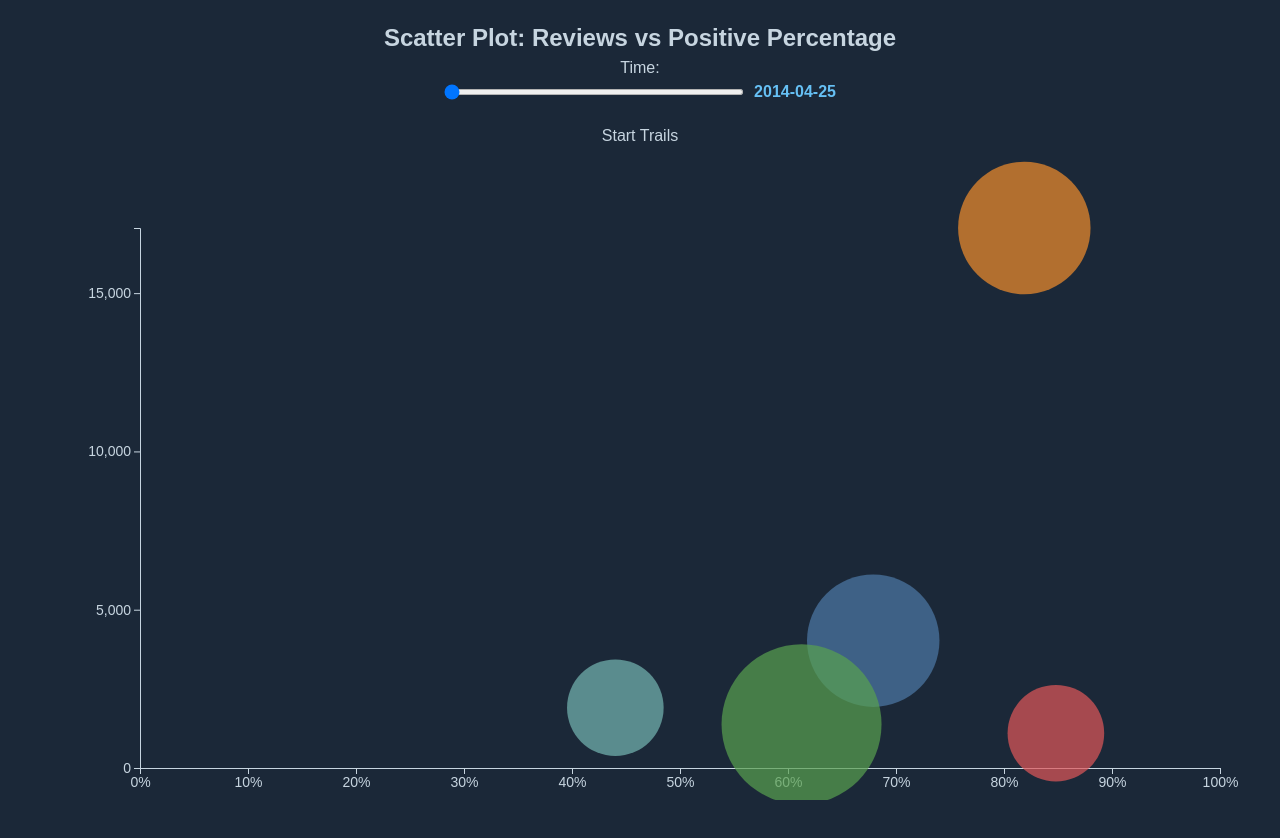
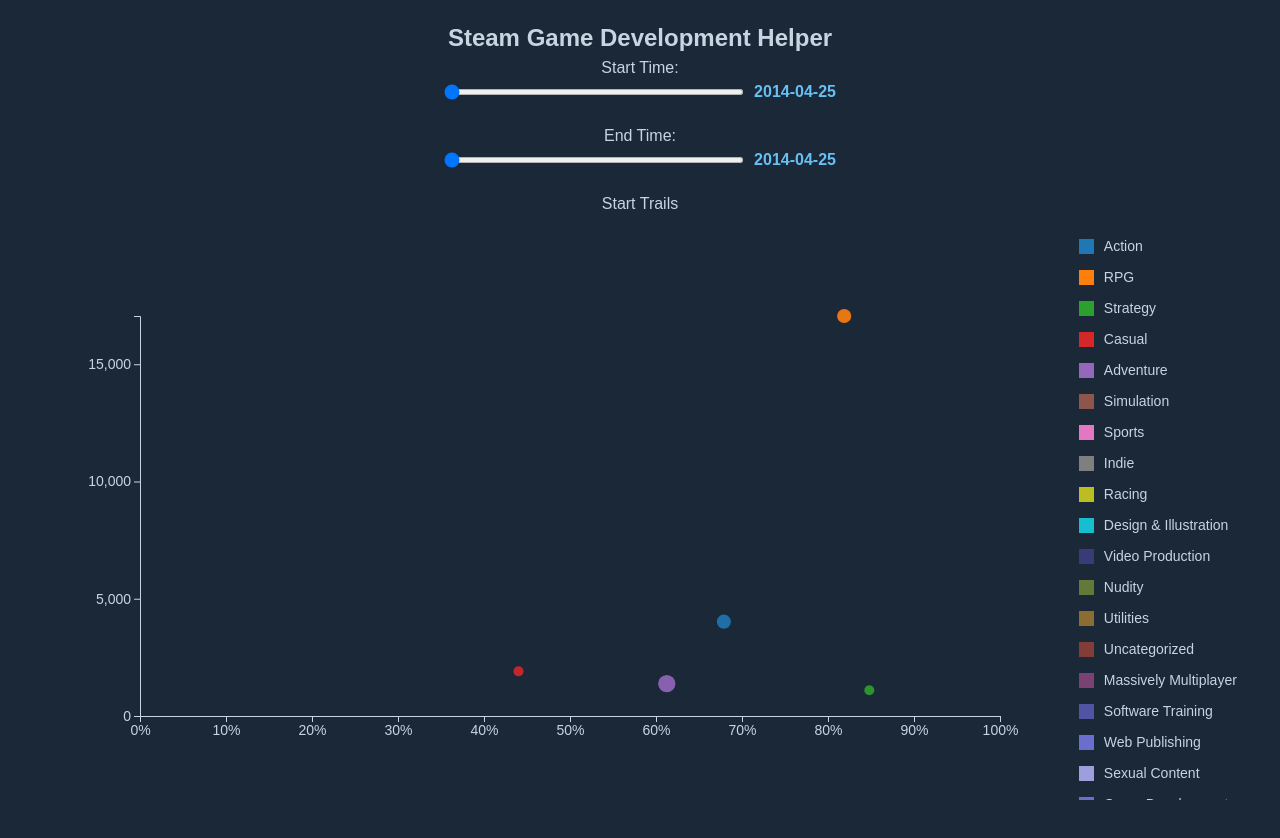
Before and after one commit to tuitui0415/Final-Project, a Vue app in the folder Final_Project/: page / in a window 1280 px wide. Shown: the top 838 px of the page. Built offline with nearby package versions, Linux system fonts and the light colour scheme.

Commit message:
trail_except

```diff
--- a/Final_Project/src/components/ScatterPlot.vue
+++ b/Final_Project/src/components/ScatterPlot.vue
@@ -1,26 +1,46 @@
 <template>
   <div class="container">
-    <h2>Scatter Plot: Reviews vs Positive Percentage</h2>
+    <h2>Steam Game Development Helper</h2>
     <div class="controls">
-      <label for="time-slider" class="slider-label">Time:</label>
+      <label for="start-slider" class="slider-label">Start Time:</label>
       <div class="slider-container">
         <input
-          id="time-slider"
+          id="start-slider"
           class="custom-slider"
           type="range"
           :min="0"
           :max="timeSteps.length - 1"
           step="1"
-          v-model="currentStep"
+          v-model="startStep"
           @input="updateData"
         />
-        <span class="slider-value">{{ timeSteps[currentStep] }}</span>
+        <span class="slider-value">{{ timeSteps[startStep] }}</span>
       </div>
+
+      <label for="end-slider" class="slider-label">End Time:</label>
+      <div class="slider-container">
+        <input
+          id="end-slider"
+          class="custom-slider"
+          type="range"
+          :min="startStep"
+          :max="timeSteps.length - 1"
+          step="1"
+          v-model="endStep"
+          @input="updateData"
+        />
+        <span class="slider-value">{{ timeSteps[endStep] }}</span>
+      </div>
+
       <button @click="toggleTrails" class="toggle-trails-btn">
         {{ showTrails ? "Stop Trails" : "Start Trails" }}
       </button>
     </div>
+
+    <div class="chart-container">
       <svg ref="chart"></svg>
+      <div ref="legend" class="legend-container"></div>
+    </div>
   </div>
 </template>
 
@@ -32,15 +52,17 @@
     return {
       data: [], // 原始数据
       filteredData: [], // 当前时间步的数据
+      trailsData: [], // 累积轨迹的数据
       svg: null, // SVG 容器
       width: 0,
       height: 0,
-      margin: { top: 80, right: 100, bottom: 80, left: 100 },
+      margin: { top: 80, right: 20, bottom: 120, left: 100 },
       timeSteps: [], // 时间步
-      currentStep: 0, // 当前时间步索引
+      startStep: 0, // 时间轴的起始索引
+      endStep: 0, // 时间轴的结束索引
       colorScale: null, // genre 映射到颜色的比例尺
       showTrails: false, // 是否显示 Trails
-      trailStartIndex: null, // Trails 的起始索引
+      selectedGenres: [], // 被选中的 genre 列表
     };
   },
   mounted() {
@@ -55,9 +77,9 @@
   },
   methods: {
     setChartSize() {
-      this.width = window.innerWidth;
-      this.height = window.innerHeight - 100;
-      this.margin = { top: 80, right: 100, bottom: 80, left: 100 };
+      this.width = window.innerWidth - 300; // 为 legend 留出 250px
+      this.height = window.innerHeight - 200;
+      this.margin = { top: 80, right: 20, bottom: 120, left: 100 };
     },
     resizeChart() {
       this.setChartSize();
@@ -84,19 +106,32 @@
           new Date(a) - new Date(b)
         );
         this.timeSteps = dates;
+        this.endStep = 0;
 
         console.log("Time Steps:", this.timeSteps);
 
         // 初始化颜色比例尺
         this.createColorScale();
         this.updateData();
+        this.initLegend(); // 初始化 legend
       } catch (error) {
         console.error("Error loading CSV data:", error);
       }
     },
     createColorScale() {
   const genres = Array.from(new Set(this.data.map((d) => d.reclassified_genre)));
-      this.colorScale = d3.scaleOrdinal().domain(genres).range(d3.schemeTableau10);
+
+  // 使用更大的调色板
+  const colorPalette = [
+    "#1f77b4", "#ff7f0e", "#2ca02c", "#d62728", "#9467bd", "#8c564b", "#e377c2",
+    "#7f7f7f", "#bcbd22", "#17becf", "#393b79", "#637939", "#8c6d31", "#843c39",
+    "#7b4173", "#5254a3", "#6b6ecf", "#9c9ede", "#6b6ecf", "#dbdb8d", "#393b79",
+    "#122d36"
+  ];
+
+  // 循环颜色以应对更多分类
+  this.colorScale = d3.scaleOrdinal().domain(genres).range(colorPalette);
+  this.selectedGenres = genres; // 初始化为所有 genre
 },
     initChart() {
       const { width, height, margin } = this;
@@ -118,33 +153,93 @@
         .attr("class", "tooltip")
         .style("opacity", 0);
     },
+    initLegend() {
+      const genres = this.colorScale.domain(); // 获取所有的 genre
+      const legendContainer = d3.select(this.$refs.legend);
+
+      // 清空之前的 legend
+      legendContainer.selectAll("*").remove();
+
+      const legend = legendContainer
+    .selectAll(".legend-item")
+    .data(genres)
+    .enter()
+    .append("div")
+    .attr("class", "legend-item")
+    .style("cursor", "pointer") // 添加鼠标指针样式
+    .on("click", (event, genre) => {
+      if (this.selectedGenres.includes(genre)) {
+        this.selectedGenres = this.selectedGenres.filter((g) => g !== genre);
+      } else {
+        this.selectedGenres.push(genre);
+      }
+      this.updateChart(); // 更新图表
+    });
+
+      // 添加颜色方块
+      legend
+        .append("div")
+        .style("background-color", (d) => this.colorScale(d))
+        .style("width", "15px")
+        .style("height", "15px")
+        .style("margin-right", "10px");
+
+      // 添加文字
+      legend
+        .append("span")
+        .text((d) => d)
+        .style("color", "#c7d5e0")
+        .style("font-size", "14px");
+
+        legend
+  .style("cursor", "pointer") // 鼠标指针样式
+  .on("click", (event, genre) => {
+    if (this.selectedGenres.includes(genre)) {
+      this.selectedGenres = this.selectedGenres.filter((g) => g !== genre);
+    } else {
+      this.selectedGenres.push(genre);
+    }
+    this.updateChart(); // 更新图表
+
+    // 更新 legend 样式
+    legend.style("opacity", (d) =>
+      this.selectedGenres.includes(d) ? 1 : 0.4
+    );
+  })
+  .style("opacity", (d) => (this.selectedGenres.includes(d) ? 1 : 0.4)); // 初始样式
+
+    },
+    toggleGenre(genre) {
+  // 切换选中状态
+    if (this.selectedGenres.includes(genre)) {
+    this.selectedGenres = this.selectedGenres.filter((g) => g !== genre);
+  } else {
+    this.selectedGenres.push(genre);
+  }
+
+  // 更新图表
+  this.updateChart();
+},
+
     toggleTrails() {
       this.showTrails = !this.showTrails;
-
-      if (this.showTrails) {
-        this.trailStartIndex = this.currentStep;
-      } else {
-        this.trailStartIndex = null;
-        this.updateTrails();
-      }
       this.updateData();
     },
     updateData() {
-      const currentDate = this.timeSteps[this.currentStep];
-      console.log("Slider shows:", currentDate);
+      const startDate = this.timeSteps[this.startStep];
+      const endDate = this.timeSteps[this.endStep];
+      console.log("Selected Date Range:", startDate, "to", endDate);
 
       const cumulativeDates = this.timeSteps.filter(
-        (date) => new Date(date) <= new Date(currentDate)
+        (date) => new Date(date) >= new Date(startDate) && new Date(date) <= new Date(endDate)
       );
-      console.log("Cumulative Dates:", cumulativeDates);
 
       const cumulativeGames = this.data.filter((d) => cumulativeDates.includes(d.release_date));
-      console.log("Games filtered for current step:", cumulativeGames.length);
 
       const genreStats = d3.rollups(
         cumulativeGames,
         (games) => ({
-          count: games.length, // 累积的游戏总数
+          count: games.length,
           avgPositiveRate: d3.mean(
             games,
             (g) => (g.positive_ratings / (g.positive_ratings + g.negative_ratings)) * 100
@@ -159,49 +254,74 @@
         ...stats,
       }));
 
-      console.log("Filtered Data:", this.filteredData);
-
-      this.updateTrails();
       this.updateChart();
     },
-    updateTrails() {
-      const { svg, margin, colorScale, showTrails, trailStartIndex, currentStep } = this;
+    updateChart() {
+  const { svg, filteredData, selectedGenres, width, height, margin, colorScale } = this;
 
-      if (!showTrails || trailStartIndex === null) {
-        svg.selectAll(".trail-circle").attr("opacity", 0);
-        return;
-      }
+  // 过滤只显示选中 genre 的数据
+  const filteredForSelectedGenres = filteredData.filter((d) =>
+    selectedGenres.includes(d.genre)
+  );
 
   const xScale = d3
     .scaleLinear()
-        .domain([0, 100]) // 好评率范围
-        .range([margin.left, this.width - margin.right]);
+    .domain([0, 100])
+    .range([margin.left, width - margin.right]);
 
   const yScale = d3
     .scaleLinear()
-        .domain([0, d3.max(this.filteredData, (d) => d.avgTotalReviews)])
-        .range([this.height - margin.bottom, margin.top]);
+    .domain([0, d3.max(filteredForSelectedGenres, (d) => d.avgTotalReviews || 0)])
+    .range([height - margin.bottom, margin.top]);
 
-      const opacityScale = d3
+  const sizeScale = d3
     .scaleLinear()
-        .domain([trailStartIndex, currentStep]) // 起点到当前时间步的透明度
-        .range([0.2, 1]);
+    .domain([0, d3.max(filteredForSelectedGenres, (d) => d.count || 0)])
+    .range([5, 100]);
 
+  // 更新 X 轴
   svg
-        .selectAll(".trail-circle")
-        .data(this.filteredData)
-        .join("circle")
-        .attr("class", "trail-circle")
+    .select(".x-axis")
+    .call(d3.axisBottom(xScale).ticks(10).tickFormat((d) => `${d}%`))
+    .selectAll("text")
+    .style("fill", "#c7d5e0")
+    .style("font-size", "14px");
+
+  // 更新 Y 轴
+  svg
+    .select(".y-axis")
+    .call(d3.axisLeft(yScale).ticks(5))
+    .selectAll("text")
+    .style("fill", "#c7d5e0")
+    .style("font-size", "14px");
+
+  // 渲染圆点
+  const circles = svg.selectAll(".circle").data(filteredForSelectedGenres, (d) => d.genre);
+
+  circles
+  .exit()
+  .transition()
+  .duration(500) // 动画持续时间
+  .attr("r", 0) // 圆形半径缩小为 0
+  .attr("opacity", 0) // 圆形逐渐消失
+  .remove(); // 完全移除
+
+
+  circles
+    .enter()
+    .append("circle")
+    .attr("class", "circle")
+    .attr("r", 0)
+    .on("mouseover", this.showTooltip)
+    .on("mouseout", this.hideTooltip)
+    .merge(circles)
+    .transition()
+    .duration(500)
     .attr("cx", (d) => xScale(d.avgPositiveRate))
     .attr("cy", (d) => yScale(d.avgTotalReviews))
-        .attr("r", 10)
+    .attr("r", (d) => Math.sqrt(d.count) * 5)
     .attr("fill", (d) => colorScale(d.genre))
-        .attr("opacity", (d) => {
-          const timeIndex = this.timeSteps.indexOf(d.release_date);
-          return timeIndex >= trailStartIndex && timeIndex <= currentStep
-            ? opacityScale(timeIndex)
-            : 0;
-        });
+    .attr("opacity", 0.9);
 },
     showTooltip(event, d) {
       const tooltip = this.tooltip;
@@ -219,58 +339,6 @@
     hideTooltip() {
       this.tooltip.style("opacity", 0);
     },
-    updateChart() {
-      const { svg, filteredData, width, height, margin, colorScale } = this;
-
-      const xScale = d3
-        .scaleLinear()
-        .domain([0, 100]) // X轴：好评率
-        .range([margin.left, width - margin.right]);
-
-      const yScale = d3
-        .scaleLinear()
-        .domain([0, d3.max(filteredData, (d) => d.avgTotalReviews || 0)]) // Y轴：评论总数
-        .range([height - margin.bottom, margin.top]);
-
-      const sizeScale = d3
-        .scaleSqrt()
-        .domain([0, d3.max(filteredData, (d) => d.count || 0)]) // 游戏数量范围
-        .range([5, 80]); // 圆点大小范围
-
-      svg
-        .select(".x-axis")
-        .call(d3.axisBottom(xScale).ticks(10).tickFormat((d) => `${d}%`))
-        .selectAll("text")
-        .style("fill", "#c7d5e0")
-        .style("font-size", "14px");
-
-      svg
-        .select(".y-axis")
-        .call(d3.axisLeft(yScale).ticks(5))
-        .selectAll("text")
-        .style("fill", "#c7d5e0")
-        .style("font-size", "14px");
-
-      const circles = svg.selectAll(".circle").data(filteredData, (d) => d.genre);
-
-      circles.exit().remove();
-
-      circles
-        .enter()
-        .append("circle")
-        .attr("class", "circle")
-        .attr("r", 0)
-        .on("mouseover", this.showTooltip)
-        .on("mouseout", this.hideTooltip)
-        .merge(circles)
-        .transition()
-        .duration(500)
-        .attr("cx", (d) => xScale(d.avgPositiveRate))
-        .attr("cy", (d) => yScale(d.avgTotalReviews))
-        .attr("r", (d) => sizeScale(d.count)) // 使用 count 调整大小
-        .attr("fill", (d) => colorScale(d.genre))
-        .attr("opacity", 0.7);
-    },
   },
 };
 </script>
--- a/Final_Project/src/style.css
+++ b/Final_Project/src/style.css
@@ -72,3 +72,49 @@
   font-size: 16px;
   font-weight: bold;
 }
+
+.container {
+  width: 100%;
+  display: flex;
+  flex-direction: column;
+  align-items: center;
+  color: #c7d5e0;
+}
+
+.controls {
+  width: 90%;
+  margin-bottom: 20px;
+}
+
+.chart-container {
+  display: flex;
+  flex-direction: row;
+  align-items: flex-start;
+  justify-content: center;
+  width: 100%;
+}
+
+svg {
+  flex: 1;
+}
+
+.legend-container {
+  display: flex;
+  flex-direction: column;
+  align-items: flex-start;
+  margin-left: 20px;
+  max-width: 200px;
+  flex-shrink: 0;
+}
+
+.legend-item {
+  display: flex;
+  align-items: center;
+  margin-bottom: 10px;
+}
+
+.legend-item div {
+  width: 15px;
+  height: 15px;
+  margin-right: 10px;
+}
```
Lines whose indentation alone changed are shown as unchanged.
